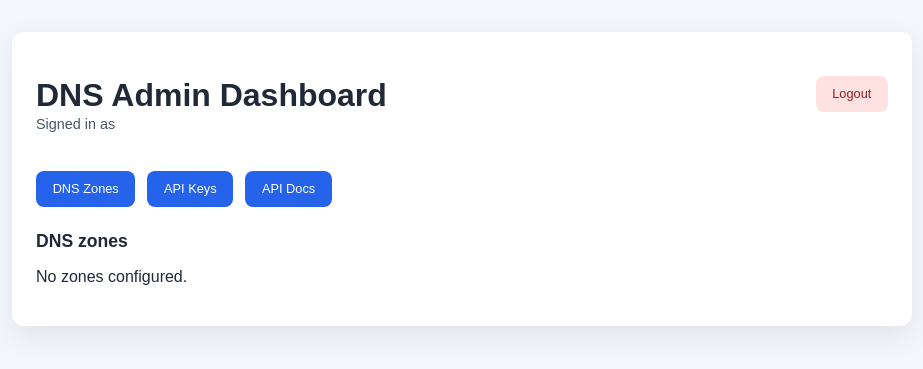
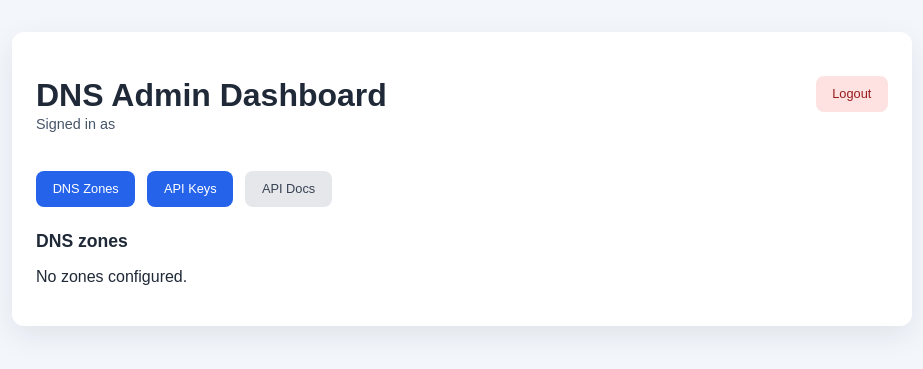
Before and after one commit to hometinker12/api-to-dns, a FastAPI app: template src/templates/admin.html in a window 1280 px wide. Shown: the top 369 px of the page, without its empty margins (178-1101 px from the left). Run offline with FastAPI, Linux system fonts and the light colour scheme; the template is opened without the code that fills it, so the values that code supplies are empty; parts of the project's set-up code (start-up, migrations or seed data) failed here and were passed over.

Commit message:
Add neutral button style and update API Docs link in admin template

```diff
--- a/src/static/style.css
+++ b/src/static/style.css
@@ -69,6 +69,15 @@ button.secondary,
 button.secondary:hover,
 .button.secondary:hover {
   background: #475569;
+}
+button.neutral,
+.button.neutral {
+  background: #e5e7eb;
+  color: #374151;
+}
+button.neutral:hover,
+.button.neutral:hover {
+  background: #d1d5db;
 }
 button.danger,
 .button.danger {
--- a/src/templates/admin.html
+++ b/src/templates/admin.html
@@ -19,7 +19,7 @@
     <nav class="nav-links">
         <a class="button" href="/dns-zones">DNS Zones</a>
       <a class="button" href="/api-keys">API Keys</a>
-      <a class="button" href="/docs#/">API Docs</a>
+      <a class="button neutral" href="/docs#/">API Docs</a>
     </nav>
     <section>
       <h2>DNS zones</h2>
```
